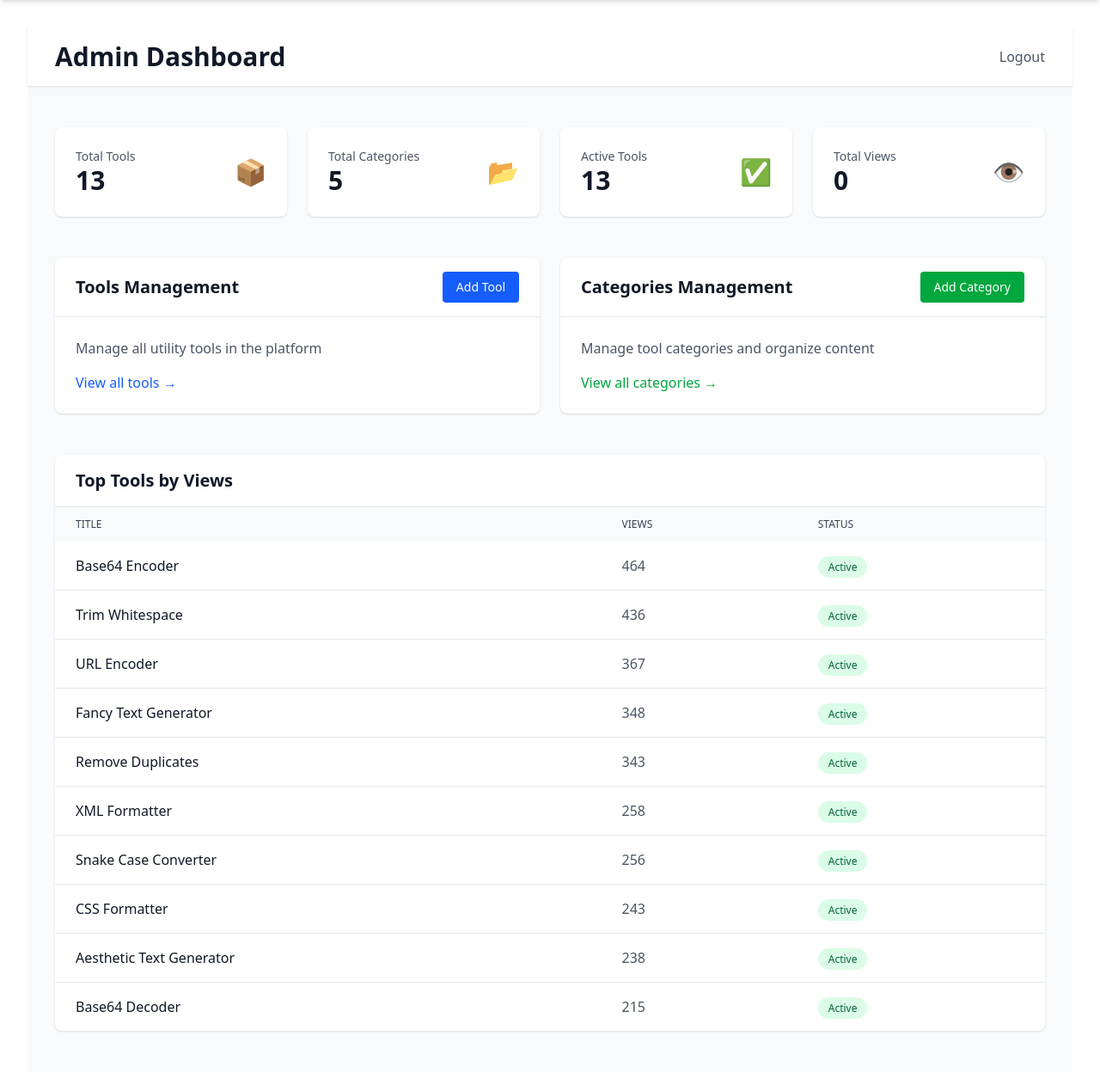
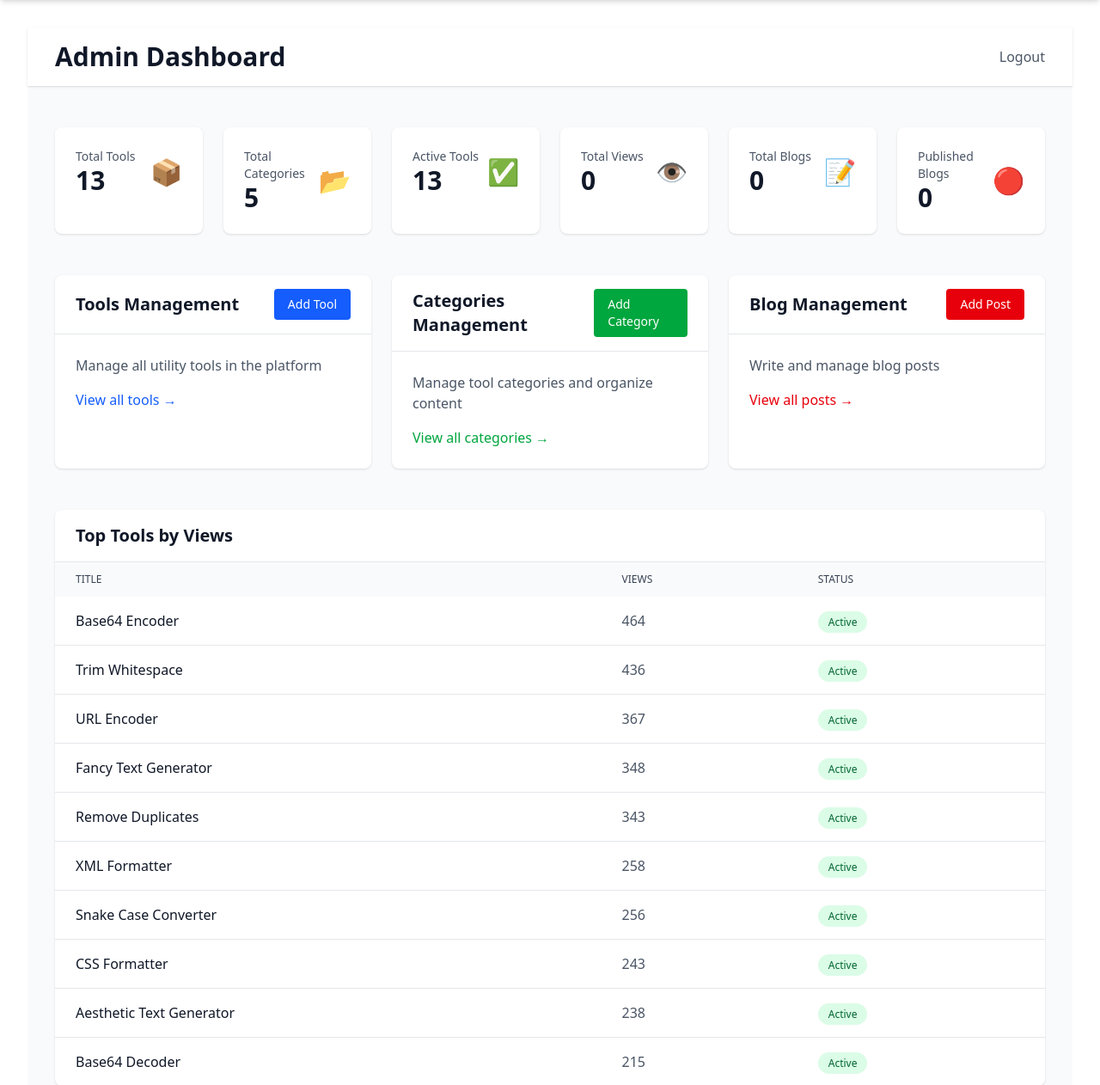
Before and after one commit to mdmejbahulalam/allinonetools, a Laravel app: page /admin/dashboard in a window 1280 px wide. Shown: the part 64-1326 px from the top of the page at 86% size. Run offline with Laravel 12, Linux system fonts and the light colour scheme; the visitor is signed in with stand-in values (Sample User, id 1); data comes from the database, SQL or seed files in the repository; data that the repository does not hold is empty; style sheets or scripts are compiled from the project's sources.

Commit message:
Add blog relationships and update admin dashboard with blog stats

```diff
--- a/app/Http/Controllers/Admin/DashboardController.php
+++ b/app/Http/Controllers/Admin/DashboardController.php
@@ -5,6 +5,7 @@ namespace App\Http\Controllers\Admin;
 use App\Http\Controllers\Controller;
 use App\Models\Tool;
 use App\Models\Category;
+use App\Models\Blog;
 use App\Models\ToolView;
 
 class DashboardController extends Controller
@@ -16,11 +17,14 @@ class DashboardController extends Controller
             'total_categories' => Category::count(),
             'total_views' => ToolView::count(),
             'active_tools' => Tool::where('status', 'active')->count(),
+            'total_blogs' => Blog::count(),
+            'published_blogs' => Blog::where('status', 'published')->count(),
         ];
 
         $topTools = Tool::orderBy('views', 'desc')->limit(10)->get();
         $recentTools = Tool::latest()->limit(5)->get();
+        $recentBlogs = Blog::latest()->limit(5)->get();
 
-        return view('admin.dashboard', compact('stats', 'topTools', 'recentTools'));
+        return view('admin.dashboard', compact('stats', 'topTools', 'recentTools', 'recentBlogs'));
     }
 }
--- a/app/Models/Admin.php
+++ b/app/Models/Admin.php
@@ -12,4 +12,9 @@ class Admin extends Model implements Authenticatable
 
     protected $fillable = ['name', 'email', 'password', 'role', 'is_active'];
     protected $hidden = ['password', 'remember_token'];
+
+    public function blogs()
+    {
+        return $this->hasMany(Blog::class, 'author_id');
+    }
 }
--- a/resources/views/admin/dashboard.blade.php
+++ b/resources/views/admin/dashboard.blade.php
@@ -19,7 +19,7 @@
 
     <div class="max-w-7xl mx-auto px-4 sm:px-6 lg:px-8 py-12">
         <!-- Stats Grid -->
-        <div class="grid grid-cols-1 md:grid-cols-2 lg:grid-cols-4 gap-6 mb-12">
+        <div class="grid grid-cols-1 md:grid-cols-2 lg:grid-cols-6 gap-6 mb-12">
             <div class="bg-white dark:bg-gray-800 rounded-lg shadow p-6">
                 <div class="flex items-center">
                     <div class="flex-1">
@@ -59,10 +59,30 @@
                     <div class="text-3xl text-orange-500 dark:text-orange-400">👁️</div>
                 </div>
             </div>
+
+            <div class="bg-white dark:bg-gray-800 rounded-lg shadow p-6">
+                <div class="flex items-center">
+                    <div class="flex-1">
+                        <p class="text-gray-600 dark:text-gray-400 text-sm font-medium">Total Blogs</p>
+                        <p class="text-3xl font-bold text-gray-900 dark:text-white">{{ $stats['total_blogs'] }}</p>
+                    </div>
+                    <div class="text-3xl text-red-500 dark:text-red-400">📝</div>
+                </div>
+            </div>
+
+            <div class="bg-white dark:bg-gray-800 rounded-lg shadow p-6">
+                <div class="flex items-center">
+                    <div class="flex-1">
+                        <p class="text-gray-600 dark:text-gray-400 text-sm font-medium">Published Blogs</p>
+                        <p class="text-3xl font-bold text-gray-900 dark:text-white">{{ $stats['published_blogs'] }}</p>
+                    </div>
+                    <div class="text-3xl text-red-500 dark:text-red-400">🔴</div>
+                </div>
+            </div>
         </div>
 
         <!-- Management Sections -->
-        <div class="grid grid-cols-1 lg:grid-cols-2 gap-6 mb-12">
+        <div class="grid grid-cols-1 lg:grid-cols-3 gap-6 mb-12">
             <!-- Tools Management -->
             <div class="bg-white dark:bg-gray-800 rounded-lg shadow">
                 <div class="border-b border-gray-200 dark:border-gray-700 px-6 py-4 flex justify-between items-center">
@@ -91,6 +111,22 @@
                     <p class="text-gray-600 dark:text-gray-400 mb-4">Manage tool categories and organize content</p>
                     <a href="{{ route('admin.categories.index') }}" class="text-green-600 dark:text-green-400 hover:underline font-medium">
                         View all categories →
+                    </a>
+                </div>
+            </div>
+
+            <!-- Blog Management -->
+            <div class="bg-white dark:bg-gray-800 rounded-lg shadow">
+                <div class="border-b border-gray-200 dark:border-gray-700 px-6 py-4 flex justify-between items-center">
+                    <h2 class="text-xl font-bold text-gray-900 dark:text-white">Blog Management</h2>
+                    <a href="{{ route('admin.blogs.create') }}" class="bg-red-600 dark:bg-red-700 hover:bg-red-700 dark:hover:bg-red-800 text-white px-4 py-2 rounded text-sm transition">
+                        Add Post
+                    </a>
+                </div>
+                <div class="p-6">
+                    <p class="text-gray-600 dark:text-gray-400 mb-4">Write and manage blog posts</p>
+                    <a href="{{ route('admin.blogs.index') }}" class="text-red-600 dark:text-red-400 hover:underline font-medium">
+                        View all posts →
                     </a>
                 </div>
             </div>
```
